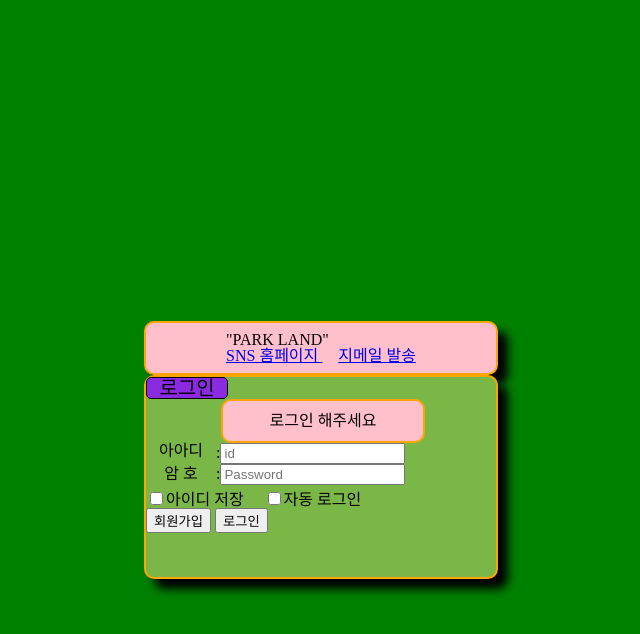
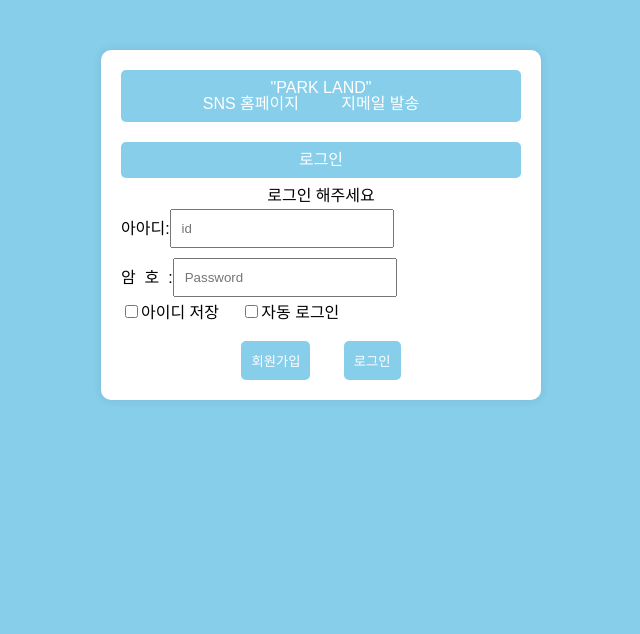
Before and after one commit to ImParks/blog-0.1.0, a plain HTML site: page login.html in a window 1280 px wide. Shown: the whole page, without its empty margins (319-959 px from the left). Drawn offline with Linux system fonts and the light colour scheme.

Commit message:
Add files via upload

```diff
--- a/join.css
+++ b/join.css
@@ -1,19 +1,81 @@
-
-#head{
-    margin:10px;
-    border: 5px black solid;
-    padding: 20px;
-    height: 1200px;
-    width: 600px;
-    background-color:pink;
+body {
+    font-family: 'Arial', sans-serif;
+    margin: 0;
+    padding: 0;
+    background-color: #f5f5f5;
 }
 
-#join{
-    display: flex;
-    height: 20px;
-    width: 200px;
+#head {
+    width: 400px;
+    margin: 50px auto;
+    background-color: #fff;
+    padding: 20px;
+    border-radius: 10px;
+    box-shadow: 0 0 10px rgba(0, 0, 0, 0.1);
 }
 
-#flex{
-    display: flex;
+h2 {
+    text-align: center;
 }
+
+#head > div {
+    margin-top: 20px;
+}
+
+#head div {
+    margin-bottom: 15px;
+}
+
+#head p {
+    margin: 5px 0;
+}
+
+#head input[type="text"],
+#head input[type="email"],
+#head input[type="password"],
+#head input[type="date"],
+#head input[type="text"] {
+    width: calc(100% - 22px);
+    padding: 10px;
+    margin: 5px 0;
+    border: 1px solid #ccc;
+    border-radius: 5px;
+}
+
+#head select {
+    width: calc(100% - 22px);
+    padding: 10px;
+    margin: 5px 0;
+    border: 1px solid #ccc;
+    border-radius: 5px;
+}
+
+#head input[type="radio"] {
+    margin-right: 5px;
+}
+
+#head hr {
+    margin: 20px 0;
+}
+
+#head h4 {
+    margin-bottom: 10px;
+}
+
+#head input[type="checkbox"] {
+    margin-right: 5px;
+}
+
+#head input[type="button"] {
+    padding: 10px;
+    cursor: pointer;
+    background-color: #87CEEB;
+    color: #fff;
+    border: none;
+    border-radius: 5px;
+    width: 100%;
+}
+
+#head input[type="button"]:hover {
+    background-color: #5F9EA0;
+}
--- a/login.css
+++ b/login.css
@@ -1,116 +1,102 @@
-#banner{
-background-color: pink;
-width: 350px;
-height: 50px;
-display: flex;
-justify-content: center;
-align-items: center;
-border-style: solid;
-border-radius: 10px;
-border-width: 2px;
-border-color: orange;
-box-shadow: 10px 10px 10px;
+body {
+    font-family: 'Arial', sans-serif;
+    margin: 0;
+    padding: 0;
+    background-color: #87CEEB;
 }
 
-#box{
-    display: flex;
-    flex-direction: column;
-    height: 900px;
-    justify-content: center;
-    align-items: center;
-
+#box {
+    width: 400px;
+    margin: 50px auto;
+    background-color: #fff;
+    padding: 20px;
+    border-radius: 10px;
+    box-shadow: 0 0 10px rgba(0, 0, 0, 0.1);
 }
 
-
-#login_box{
-    width: 350px;
-    height: 200px;
-    background-color: rgb(123, 183, 70);
-    justify-content: center;
-    align-items: center;
-    border-style: solid;
-    border-radius: 10px;
-    border-width: 2px;
-    border-color: orange;
-    box-shadow: 10px 10px 10px;
+#banner {
+    background-color: #87CEEB;
+    color: white;
+    padding: 10px;
+    text-align: center;
+    border-radius: 5px;
 }
 
-#top{
-    left: 20px;
-    display: flex;
-
+h1 {
+    margin: 0;
 }
 
-#top_text{
-    width: 80px;
-    font-size: 20px;
-    background-color: blueviolet;
-    border-style: solid;
-    border-color: black;
-    border-width: 1px;
-    border-radius: 5px;
-    display: flex;
-    align-items:center;
-    justify-content:center;
-
+a {
+    color: #fff;
+    text-decoration: none;
+    margin-right: 20px;
 }
 
-#login_text_box{
-    display: flex;
-    position: relative;
-    left: 75px;
-    height: 40px;
-    width: 200px;
-    border-style: solid;
-    border-radius: 10px;
-    border-width: 2px;
-    border-color: orange;
-    background-color: pink;
-    align-items:center;
-    justify-content:center;
+#login_box {
+    margin-top: 20px;
 }
 
-#mid_text_box_id{
-    display: flex;
-    justify-content: center;
-    align-items: center;
-    width: 70px;
-    margin-bottom: 7px;
+#top {
+    background-color: #87CEEB;
+    color: white;
+    text-align: center;
+    padding: 10px;
+    border-radius: 5px;
 }
 
-#mid_login_box{
-    display: flex;
+#top_text {
+    margin: 0;
 }
 
-#login_box_box{
-height: 100px;
-    display: flex;
-    justify-content: center;
-    align-items: center;
-
-
+#login_text_box {
+    text-align: center;
+    margin-top: 10px;
 }
 
-#join_box{
-    display: flex;
-
+.mid_login_box {
+    display: grid;
+    grid-template-columns: 1fr 2fr;
+    gap: 10px;
 }
 
-
-body{
-    background-color: green;
-
+.mid_text_box_id {
+    display: flex;
+    align-items: center;
 }
 
-
-
-
-.login{
-    height: 20px;
-    width: 100px;
-    top: 0px;
+.mid_text_box_id p {
+    margin: 0;
 }
 
-/* #login_plz{
+#mid_login_box input[type="text"],
+#mid_login_box input[type="password"] {
+    width: 200px;
+    padding: 10px;
+    margin: 5px 0;
+}
 
-    } */
+check_box {
+    margin-top: 10px;
+}
+
+#join_box {
+    text-align: center;
+    margin-top: 20px;
+}
+
+#join_box a {
+    text-decoration: none;
+}
+
+input[type="button"] {
+    padding: 10px;
+    cursor: pointer;
+    background-color: #87CEEB;
+    color: #fff;
+    border: none;
+    border-radius: 5px;
+}
+
+input[type="button"]:hover {
+    background-color: #5F9EA0;
+}
--- a/login.html
+++ b/login.html
@@ -37,16 +37,11 @@
             </div>
             <div id="mid_login_box">
                 <div>
-                <div id="mid_text_box_id">
-                    <p>아아디</p>
+                    <div class="mid_text_box_id">
+                        아아디:<input type="text" placeholder="id" id="id"><br>
                     </div>
-                <div id="mid_text_box_id">
-                    <p>암 호 </p>
-                </div>
-            </div>
-                <div >
-                    :<input type="text" placeholder="id" id="id"><br>
-                    :<input type="password" placeholder="Password" id="password" class="password">
+                    <div class="mid_text_box_id">
+                        암&nbsp; 호 &nbsp;: <input type="password" placeholder="Password" id="password" class="password">
                     </div>
                 </div>
                 <div check_box>
```
Lines whose indentation alone changed are shown as unchanged.
